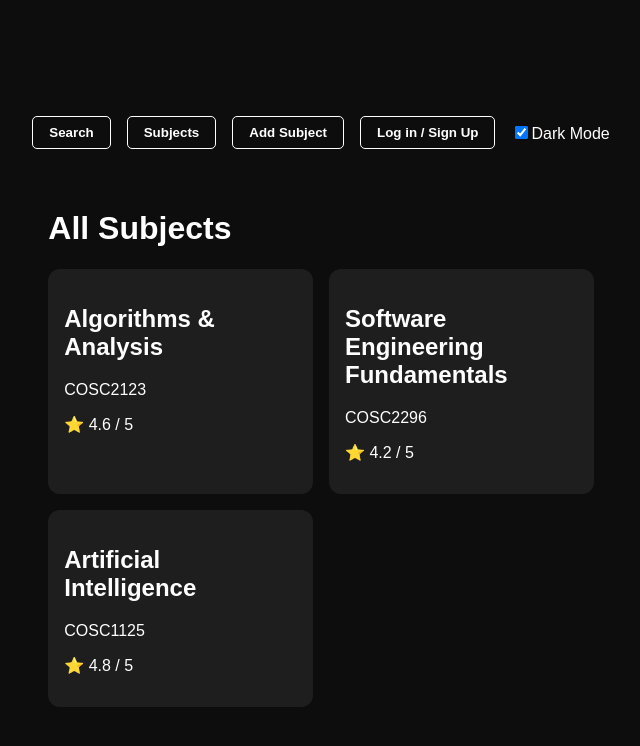
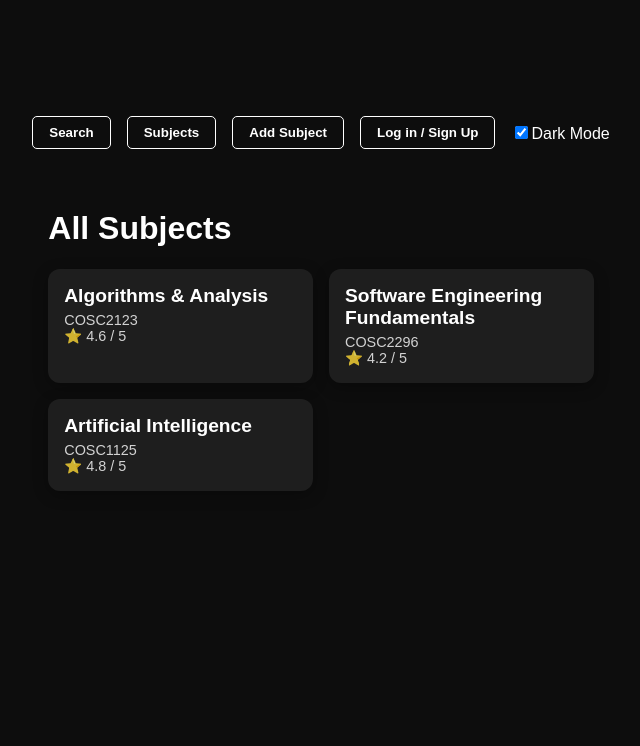
Before and after one commit to Mossata/RMIT_drop_it_or_not, a React (Vite) app: page /subjects in a window 1280 px wide. Shown: the top 746 px of the page, without its empty margins (319-959 px from the left). Built offline with nearby package versions, Linux system fonts and the light colour scheme.

Commit message:
changed css to make it work with light and darkmode

```diff
--- a/src/components/Subjects.css
+++ b/src/components/Subjects.css
@@ -1,23 +1,78 @@
 /* src/pages/Subjects.css */
 
+/* Page container */
 .subjects-page {
   padding: 2rem;
+  transition: background 0.3s, color 0.3s;
 }
 
+/* Grid layout */
 .subjects-grid {
   display: grid;
   grid-template-columns: repeat(auto-fill, minmax(250px, 1fr));
   gap: 1rem;
 }
 
+/* Subject cards */
 .subject-card {
-  background: #1e1e1e;
   padding: 1rem;
   border-radius: 12px;
   cursor: pointer;
-  transition: 0.2s;
+  transition: 0.2s, background 0.3s, color 0.3s;
 }
 
+/* Hover effect */
 .subject-card:hover {
   transform: scale(1.03);
 }
+
+/* Dark theme */
+body.dark-mode .subjects-page {
+  background: #0d0d0d;
+  color: white;
+}
+
+body.dark-mode .subject-card {
+  background: #1e1e1e;
+  color: white;
+}
+
+body.dark-mode .subject-card:hover {
+  background: #2a2a2a;
+}
+
+/* Light theme */
+body.light-mode .subjects-page {
+  background: #fff7ed;
+  color: #1f2937;
+}
+
+body.light-mode .subject-card {
+  background: #fff1e6;
+  color: #1f2937;
+}
+
+body.light-mode .subject-card:hover {
+  background: #fde9d9;
+}
+
+/* Optional: add shadows like search dropdown */
+body.dark-mode .subject-card {
+  box-shadow: 0 4px 15px rgba(0,0,0,0.3);
+}
+
+body.light-mode .subject-card {
+  box-shadow: 0 4px 15px rgba(0,0,0,0.1);
+}
+
+/* Card titles & subtitles */
+.subject-card h2 {
+  margin: 0 0 5px 0;
+  font-size: 1.2rem;
+}
+
+.subject-card p {
+  margin: 0;
+  font-size: 0.9rem;
+  opacity: 0.8;
+}
```
